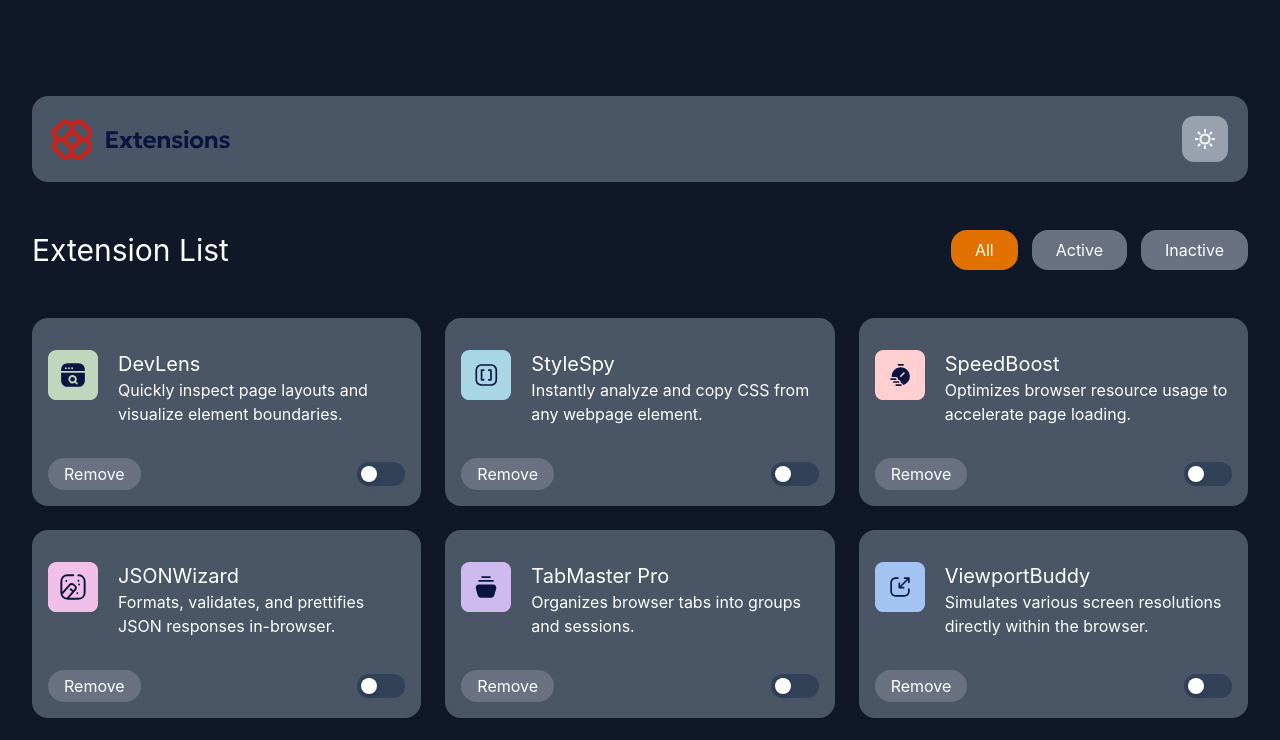
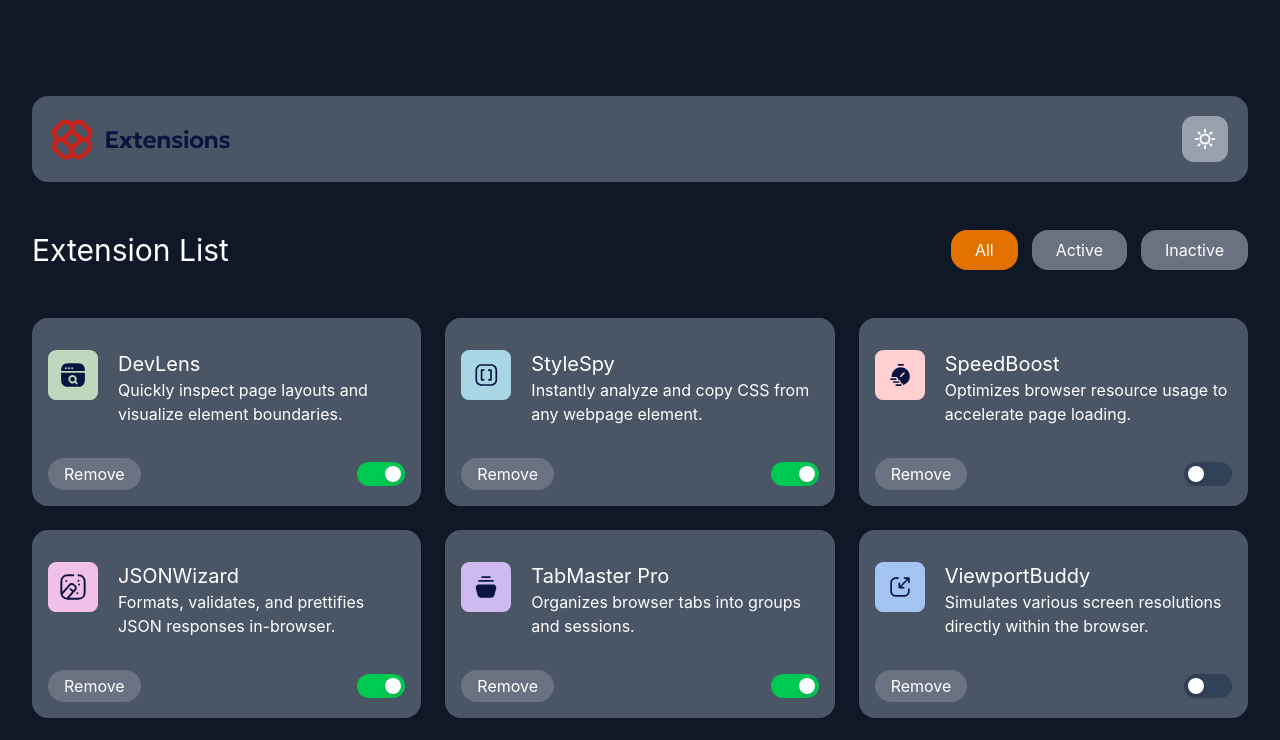
Before and after one commit to sonaykara/Browser-extension-manager-UI, a React (Vite) app in the folder Browser-extension-manager-UI/: page / in a window 1280 px wide. Shown: the top 740 px of the page. Built offline with nearby package versions, Linux system fonts and the light colour scheme.

Commit message:
added extension activeted state

```diff
--- a/Browser-extension-manager-UI/src/App.jsx
+++ b/Browser-extension-manager-UI/src/App.jsx
@@ -19,7 +19,7 @@ const App = () => {
       <ExtensionsFilters></ExtensionsFilters>
       <div className="grid grid-cols-1 md:grid-cols-2 lg:grid-cols-3 gap-6 mt-12">
         {extensions.map((data) => {
-          return <ExtensionCard data = {data} ></ExtensionCard>
+          return <ExtensionCard data = {data} key={data.id} ></ExtensionCard>
         })}
       </div>
     </div>
--- a/Browser-extension-manager-UI/src/Components/ExtensionCard.jsx
+++ b/Browser-extension-manager-UI/src/Components/ExtensionCard.jsx
@@ -3,7 +3,7 @@ import Button from "../UI/Button";
 import ToggleButton from "./ToggleButton";
 
 const ExtensionCard = ({data}) => {
-  console.log(data)
+  console.log(data.isActive)
   return (
     <div className="flex flex-col bg-gray-600 rounded-2xl p-4 justify-between min-h-[160px] min-w-[160px]">
       <div className="flex flex-col pt-4 rounded-2xl bg-gray-600 gap-8">
@@ -24,7 +24,7 @@ const ExtensionCard = ({data}) => {
                 "bg-gray-500 text-white rounded-2xl px-4 py-1 hover:bg-gray-600 transition",
             }}
           ></Button>
-          <ToggleButton></ToggleButton>
+          <ToggleButton data = {data}></ToggleButton>
         </div>
       </div>
     </div>
--- a/Browser-extension-manager-UI/src/Components/ToggleButton.jsx
+++ b/Browser-extension-manager-UI/src/Components/ToggleButton.jsx
@@ -1,8 +1,9 @@
-import React, { useState } from "react";
+import React, { useEffect, useState } from "react";
 
-const ToggleButton = () => {
-  const [isOn, setIsOn] = useState(false);
-
+const ToggleButton = ({data}) => {
+  console.log(data)
+  const isActived  = data.isActive
+  const [isOn, setIsOn] = useState(isActived);
   return (
     <button
       type="button"
--- a/Browser-extension-manager-UI/src/data/extensionsMock.json
+++ b/Browser-extension-manager-UI/src/data/extensionsMock.json
@@ -1,71 +1,83 @@
 [
   {
+    "id": 1,
     "logo": "/logo-devlens.svg",
     "name": "DevLens",
     "description": "Quickly inspect page layouts and visualize element boundaries.",
     "isActive": true
   },
   {
+    "id": 2,
     "logo": "/logo-style-spy.svg",
     "name": "StyleSpy",
     "description": "Instantly analyze and copy CSS from any webpage element.",
     "isActive": true
   },
   {
+    "id": 3,
     "logo": "/logo-speed-boost.svg",
     "name": "SpeedBoost",
     "description": "Optimizes browser resource usage to accelerate page loading.",
     "isActive": false
   },
   {
+    "id": 4,
     "logo": "/logo-json-wizard.svg",
     "name": "JSONWizard",
     "description": "Formats, validates, and prettifies JSON responses in-browser.",
     "isActive": true
   },
   {
+    "id": 5,
     "logo": "/logo-tab-master-pro.svg",
     "name": "TabMaster Pro",
     "description": "Organizes browser tabs into groups and sessions.",
     "isActive": true
   },
   {
+    "id": 6,
     "logo": "/logo-viewport-buddy.svg",
     "name": "ViewportBuddy",
     "description": "Simulates various screen resolutions directly within the browser.",
     "isActive": false
   },
   {
+    "id": 7,
     "logo": "/logo-markup-notes.svg",
     "name": "Markup Notes",
     "description": "Enables annotation and notes directly onto webpages for collaborative debugging.",
     "isActive": true
   },
   {
+    "id": 8,
     "logo": "/logo-grid-guides.svg",
     "name": "GridGuides",
     "description": "Overlay customizable grids and alignment guides on any webpage.",
     "isActive": false
   },
   {
+    "id": 9,
     "logo": "./logo-palette-picker.svg",
     "name": "Palette Picker",
     "description": "Instantly extracts color palettes from any webpage.",
     "isActive": true
   },
   {
+    "id": 10,
     "logo": "/logo-link-checker.svg",
     "name": "LinkChecker",
     "description": "Scans and highlights broken links on any page.",
     "isActive": true
   },
   {
+    "id": 11,
     "logo": "/logo-dom-snapshot.svg",
     "name": "DOM Snapshot",
     "description": "Capture and export DOM structures quickly.",
     "isActive": false
   },
   {
+    "id": 12,
     "logo": "/logo-console-plus.svg",
     "name": "ConsolePlus",
     "description": "Enhanced developer console with advanced filtering and logging.",
```
Lines whose indentation alone changed are shown as unchanged.
